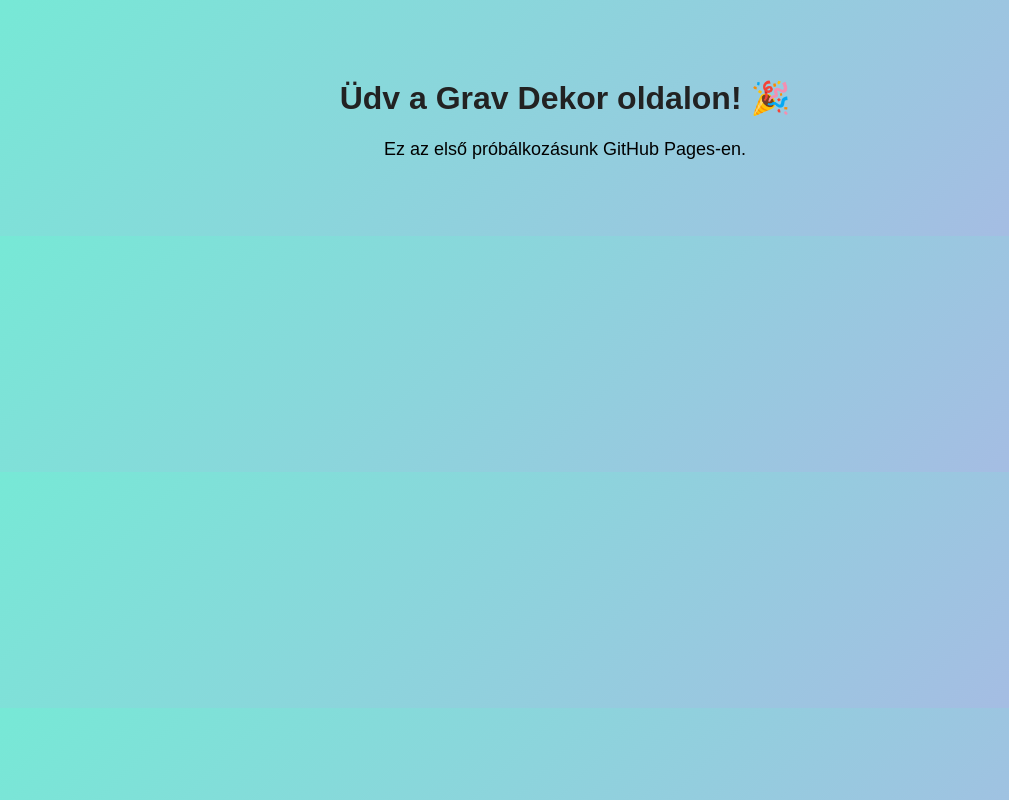
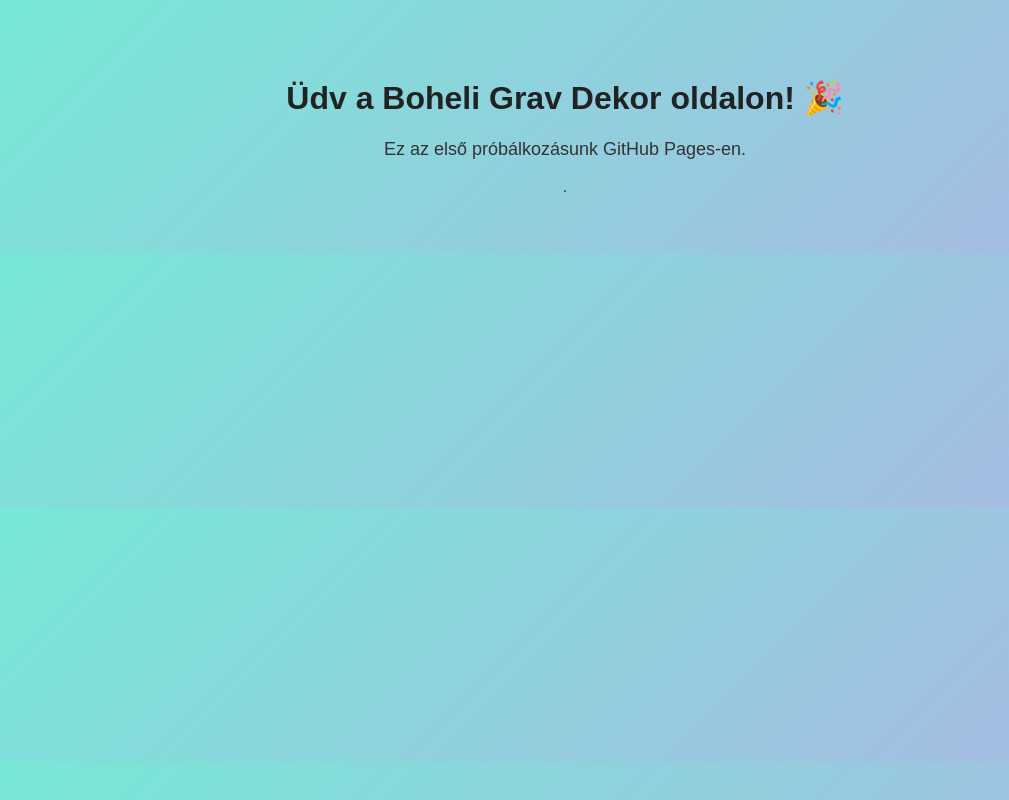
Before and after one commit to Bohelii/Boheli-gravdekor, a plain HTML site: page index.html in a window 1280 px wide. Shown: the whole page, without its empty margins (75-1084 px from the left). Drawn offline with Linux system fonts and the light colour scheme.

Commit message:
Update index.html

```diff
--- a/index.html
+++ b/index.html
@@ -2,20 +2,21 @@
 <html lang="hu">
 <head>
   <meta charset="UTF-8">
-  <title>Grav Dekor</title>
+  <title>Boheli Grav Dekor</title>
   <style>
     body {
       font-family: Arial, sans-serif;
       text-align: center;
       padding: 50px;
       background: linear-gradient(135deg, #74ebd5, #ACB6E5);
+      color: #333;
     }
     h1 { color: #222; }
     p { font-size: 18px; }
   </style>
 </head>
 <body>
-  <h1>Üdv a Grav Dekor oldalon! 🎉</h1>
+  <h1>Üdv a Boheli Grav Dekor oldalon! 🎉</h1>
   <p>Ez az első próbálkozásunk GitHub Pages-en.</p>
 </body>
-</html>
+</html> .
```
